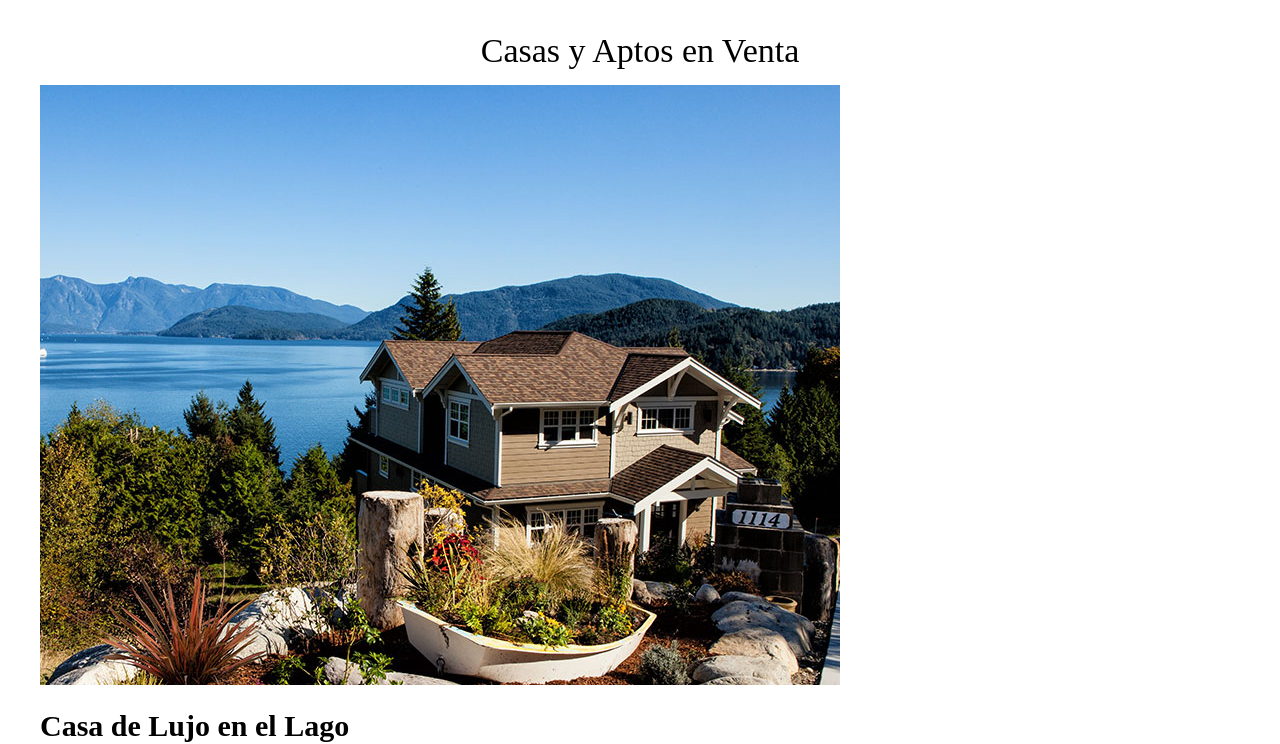
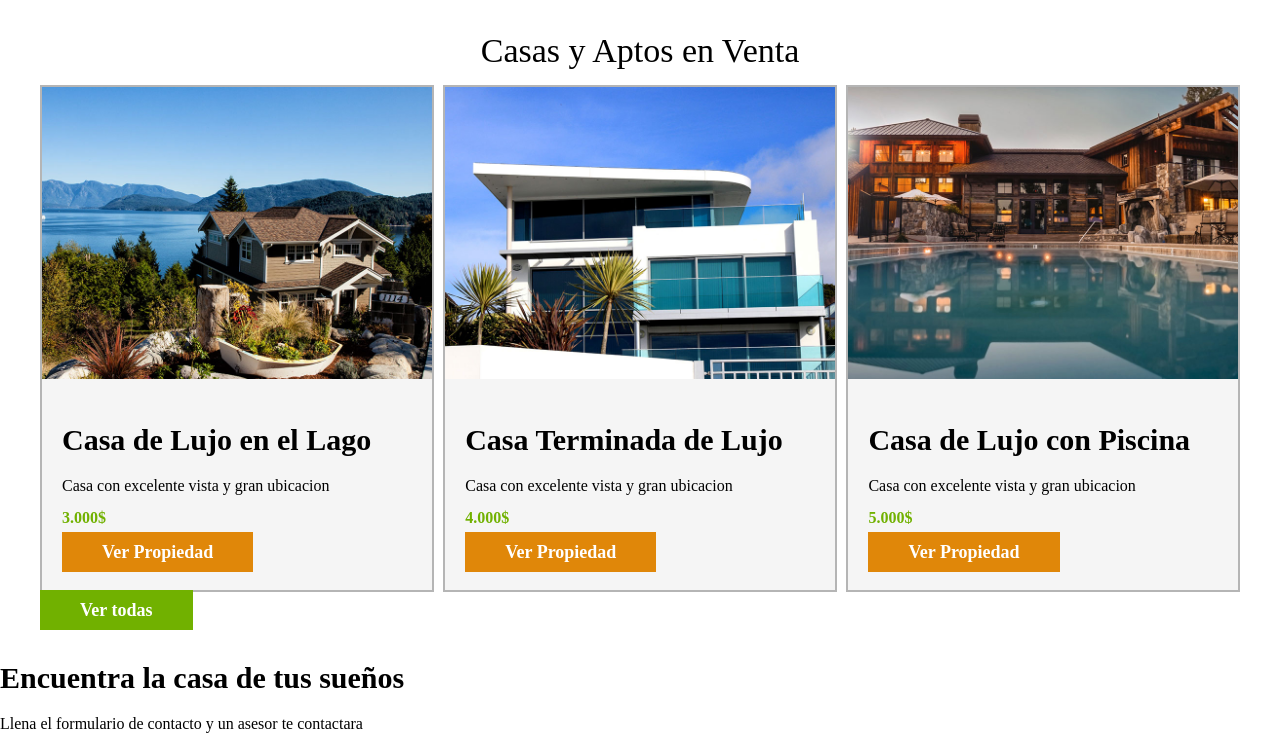
Before and after one commit to DrNykterstein/GoodsRoots, a plain HTML site: page index.html in a window 1280 px wide. Shown: the part 1215-1959 px from the top of the page. Drawn offline with Linux system fonts and the light colour scheme.

Commit message:
Seccion casi lista

```diff
--- a/css/style.css
+++ b/css/style.css
@@ -21,7 +21,11 @@ body{
  	1200px */
  	margin: 0 auto 0 auto;/*Para centrarlo */
 
- }
+}
+
+img{
+	max-width: 100%;/*Para que todas las imagenes sean responsive */
+}
 
 h1{
  	font-size: 3.8rem;
@@ -46,6 +50,23 @@ h4{
 	/*Separaciones arriba y abajo  */
 }
 
+/*Botones*/
+.botones{
+	color:#ffffff;
+	font-weight: 700;
+	text-decoration: none;
+	font-size: 1.8rem;
+	padding: 1rem 4rem;
+
+}
+
+.amarillo{
+	background-color: #e08709;
+}
+
+.verde{
+	background-color: #71b100;
+}
 /* Header */
 .sitio-header.inicio{
 	background-image:url(../img/header.jpg);
@@ -114,3 +135,26 @@ h4{
 .iconos h3{
 	text-transform: uppercase;
 }
+
+/* Anuncios, procedo a aplicar Flexbox */
+.contenedor-anuncios{/*Contenedor padre */
+	display: flex;/*Habilito flexbox */
+	justify-content: space-between;/*Para separarlos */
+}
+
+.anuncios{/*Contenedor hijo */
+	flex-basis:calc(33.3% - 1rem);/*Para poner la imagen mas pequeña, el width de flexbox */
+	border-style: solid;
+	border-color: #b5b5b5;
+	border-width: 2px;
+	background-color:#f5f5f5;
+}
+
+.contenido-anuncios{
+	padding: 2rem;
+}
+
+.precio{
+	color: #71b100;
+	font-weight: 700;
+}
--- a/index.html
+++ b/index.html
@@ -51,32 +51,38 @@
 	<section>
 		<main class="seccion contenedor">
 			<h2 class="encabezado-nosotros">Casas y Aptos en Venta</h2>
-
-			<div>
+			<div class="contenedor-anuncios">
+				<div class="anuncios">
 					<img src="img/anuncio1.jpg" alt="">
+					<div class="contenido-anuncios">
 						<h3>Casa de Lujo en el Lago</h3>
 						<p>Casa con excelente vista y gran ubicacion</p>
-				<p>3.000$</p>
-				<a href="#">Ver Propiedad</a>
+						<p class="precio">3.000$</p>
+						<a href="#" class="botones amarillo">Ver Propiedad</a>
+					</div><!--Contenido anuncios -->
 				</div>
 
-			<div>
+				<div class="anuncios">
 					<img src="img/anuncio2.jpg" alt="">
+					<div class="contenido-anuncios">
 						<h3>Casa Terminada de Lujo</h3>
 						<p>Casa con excelente vista y gran ubicacion</p>
-				<p>4.000$</p>
-				<a href="#">Ver Propiedad</a>
+						<p class="precio">4.000$</p>
+						<a href="#" class="botones amarillo">Ver Propiedad</a>
+					</div><!--Contenido anuncios -->
 				</div>
 
-			<div>
+				<div class="anuncios">
 					<img src="img/anuncio3.jpg" alt="">
-				<h3>Casa de Lujo con Excelente vista</h3>
+					<div class="contenido-anuncios">
+						<h3>Casa de Lujo con Piscina</h3>
 						<p>Casa con excelente vista y gran ubicacion</p>
-				<p>5.000$</p>
-				<a href="#">Ver Propiedad</a>
+						<p class="precio">5.000$</p>
+						<a href="#" class="botones amarillo">Ver Propiedad</a>
+					</div><!--Contenido anuncios -->
 				</div>
-
-			<a href="#">Ver todas</a>
+			</div><!--Contenedor anuncios -->
+			<a href="#" class="botones verde">Ver todas</a>
 		</main>
 	</section>
 	<!--Nueva Seccion -->
```
Lines whose indentation alone changed are shown as unchanged.
